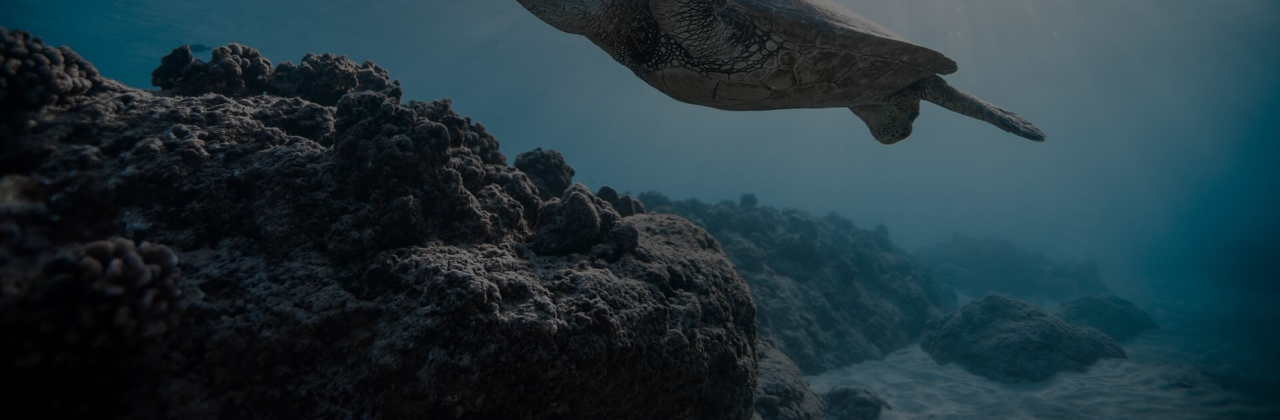
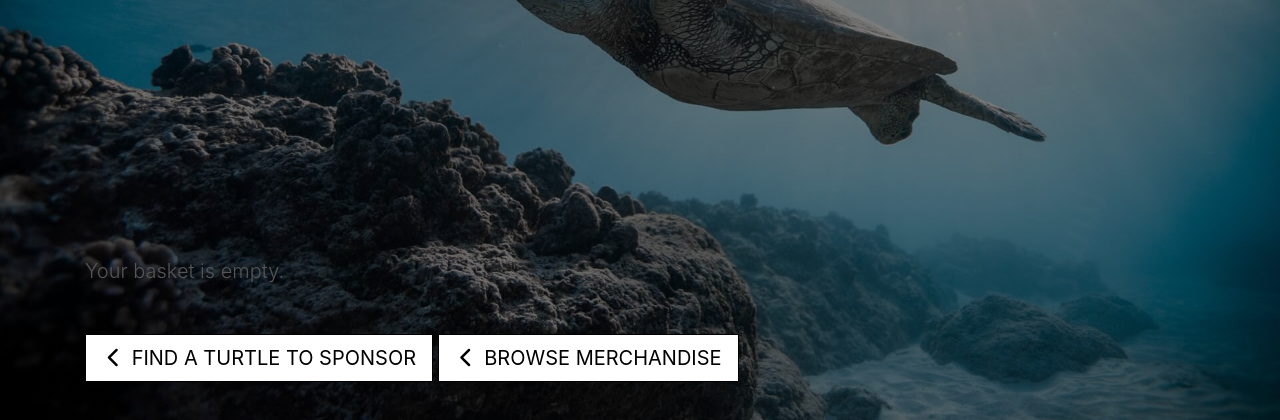
Before and after one commit to hartnetl/ridley-me-this, a Django app: page /basket/ in a window 1280 px wide. Shown: the part 380-800 px from the top of the page. Run offline with Django 4.2, Linux system fonts and the light colour scheme; some libraries are stand-ins or nearby versions.

Commit message:
Feat: Add basic content to shopping basket page

```diff
--- a/basket/templates/basket/basket.html
+++ b/basket/templates/basket/basket.html
@@ -19,5 +19,26 @@
             <h2>Shopping basket</h2>
         </div>
     </div>
+    <div class="row">
+        <div class="col">
+            {% if basket_items %}
+            <div class="table-responsive rounded"></div>
+            {% else %}
+            <p class="lead mb-5">Your basket is empty.</p>
+            <a href="{% url 'turtles' %}" class="btn btn-outline-black rounded-0 btn-lg">
+                <span class="icon">
+                    <i class="fas fa-chevron-left"></i>
+                </span>
+                <span class="text-uppercase">Find a turtle to sponsor</span>
+            </a>
+            <a href="{% url 'merch' %}" class="btn btn-outline-black rounded-0 btn-lg">
+                <span class="icon">
+                    <i class="fas fa-chevron-left"></i>
+                </span>
+                <span class="text-uppercase">Browse merchandise</span>
+            </a>
+            {% endif %}
+        </div>
+    </div>
 </div>
 {% endblock %}
```
Lines whose indentation alone changed are shown as unchanged.
